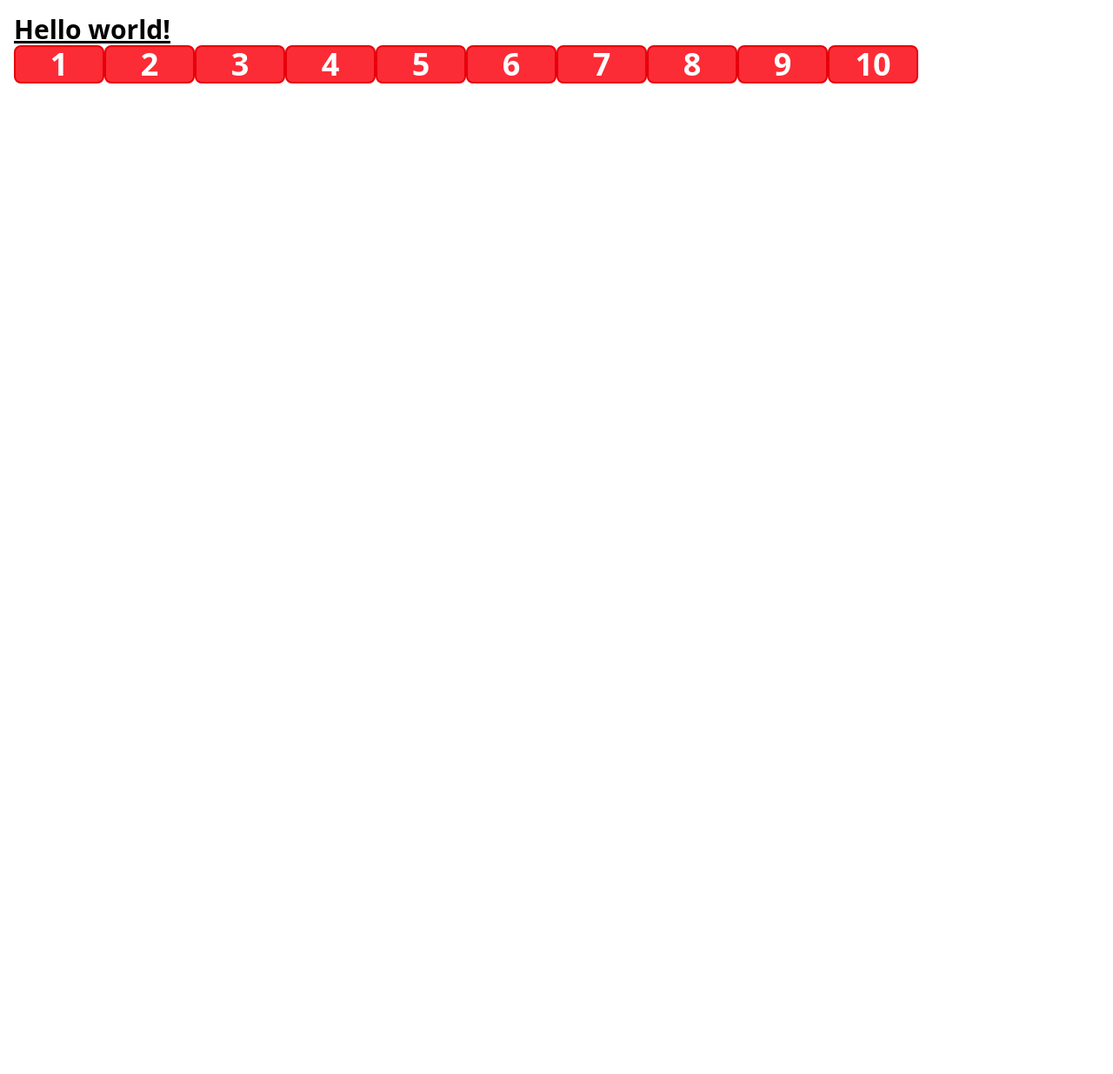
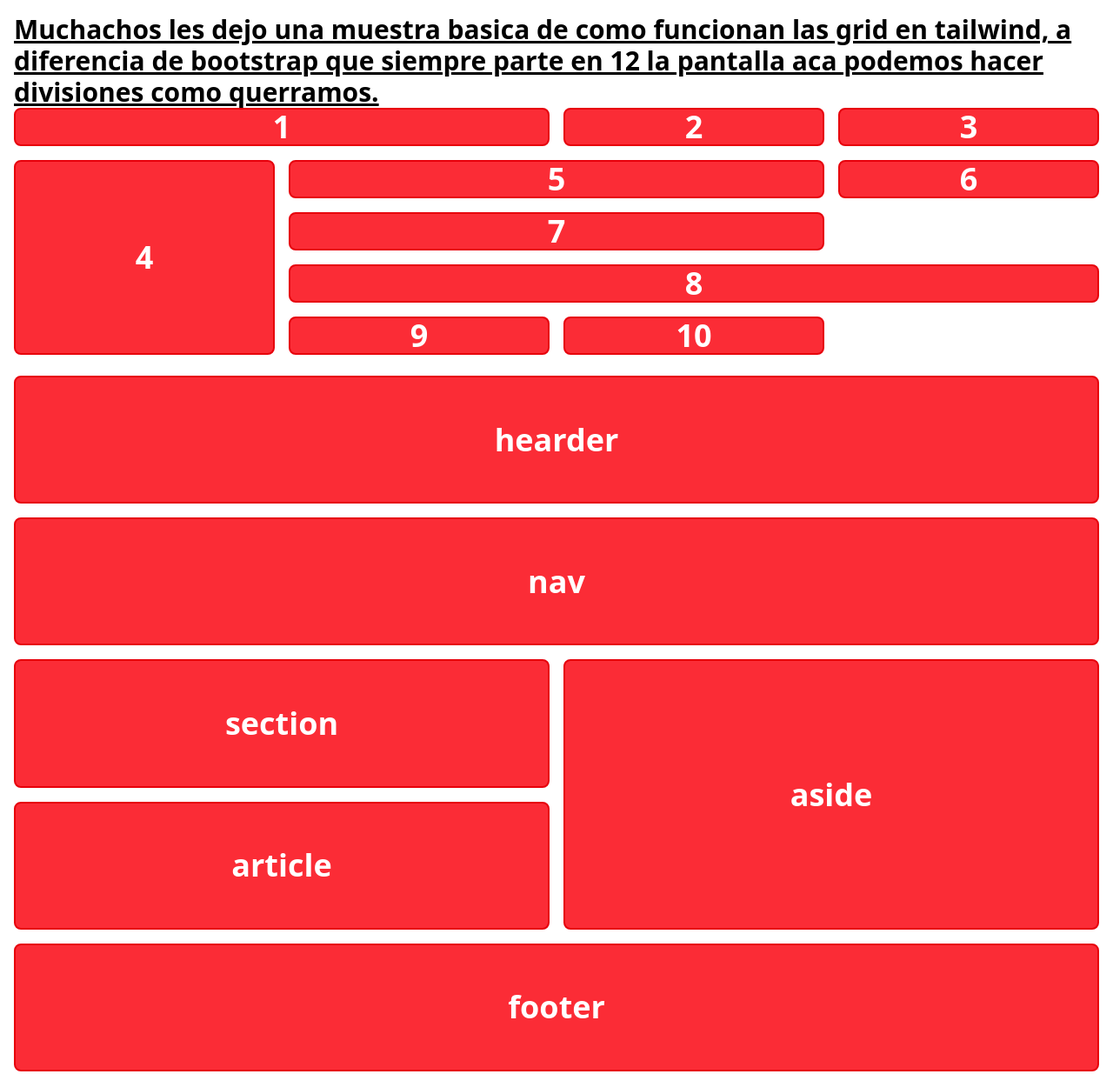
Before and after one commit to Manu2480/Monopoly, a website: page src/index.html in a window 1280 px wide. Shown: the whole page at 87% size. Before the commit the page ends 800 px from the top, so only its background shows below. Drawn offline with Linux system fonts and the light colour scheme.

Commit message:
demostración de grid en tailwind

```diff
--- a/src/index.html
+++ b/src/index.html
@@ -10,22 +10,34 @@
     <body class="p-4">
 
         <h1 class="text-3xl font-bold underline">
-            Hello world!
+            Muchachos les dejo una muestra basica de como funcionan las grid en tailwind,
+            a diferencia de bootstrap que siempre parte en 12 la pantalla aca podemos
+            hacer divisiones como querramos.
         </h1>
 
-        <div class="grid grid-cols-12">
+        <!-- y -->        <!-- para hacer comentarios en html -->
 
-            <div class="casilla">1</div>
+        <div class="grid grid-cols-4 gap-4"><!-- cols-4 parte en 4 columnas toda la pantalla gap-# hace una separación entre cada casilla-->
+
+            <div class="casilla col-span-2">1</div> <!-- col-span-2 hace que esta columna ocupe 2 puestos de los 4 disponibles -->
             <div class="casilla">2</div>
             <div class="casilla">3</div>
-            <div class="casilla">4</div>
-            <div class="casilla">5</div>
+            <div class="casilla row-span-4">4</div><!-- row-span-# toma # filas, si algo le estorba lo empuja hacia la derecha -->
+            <div class="casilla col-span-2">5</div>
             <div class="casilla">6</div>
-            <div class="casilla">7</div>
-            <div class="casilla">8</div>
+            <div class="casilla col-start-2 col-end-4">7</div> <!-- col-start-# dice donde inicia un div y col-end-# donde termina -->
+            <div class="casilla col-[2/5]">8</div><!-- aca decimos que inicie en la linea de columna 2 y termine en la ultima que es linea de columna 5 -->
             <div class="casilla">9</div>
             <div class="casilla">10</div>
+        </div><br>
 
+        <div class="grid grid-cols-2 gap-4 h-[100vh]"><!-- h-[100vh] es la altura que ocupa cada div -->
+            <div class="casilla col-span-2">hearder</div>
+            <div class="casilla col-span-2">nav</div>
+            <div class="casilla">section</div>
+            <div class="casilla">article</div>
+            <div class="casilla row-[3/5] col-start-2">aside</div>
+            <div class="casilla col-span-2">footer</div>
         </div>
 
     </body>
```
Also changed, not shown: src/output.css.
